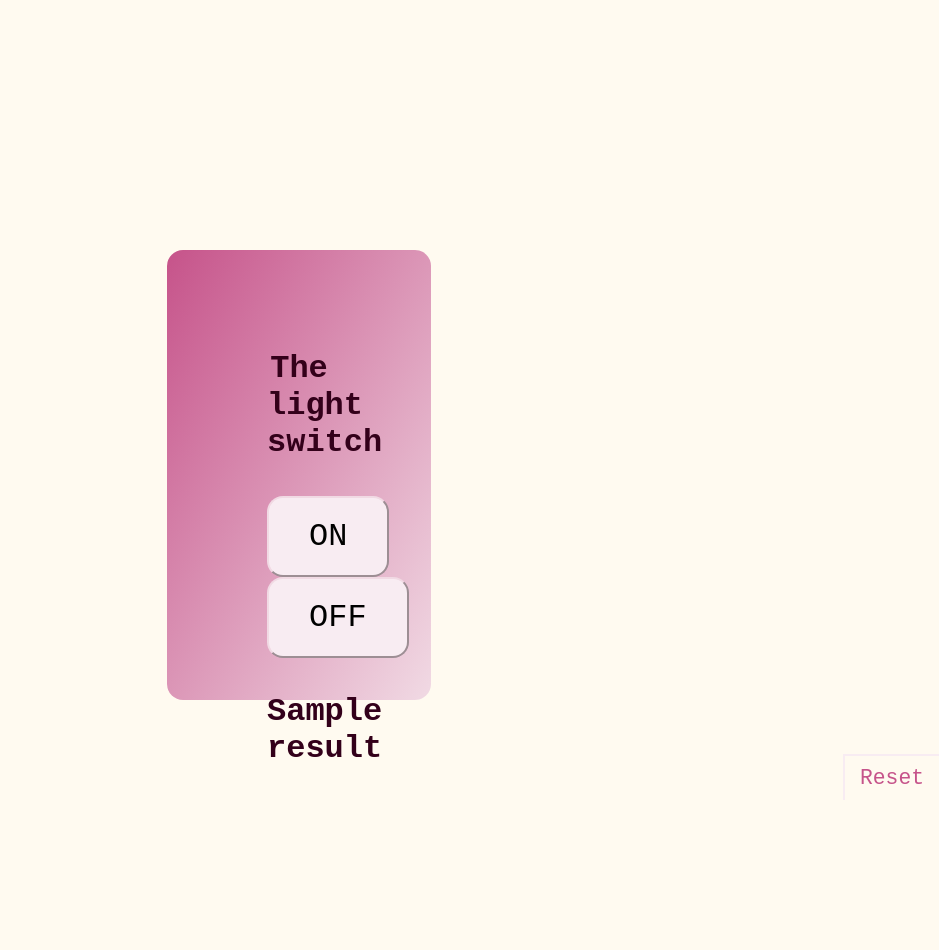
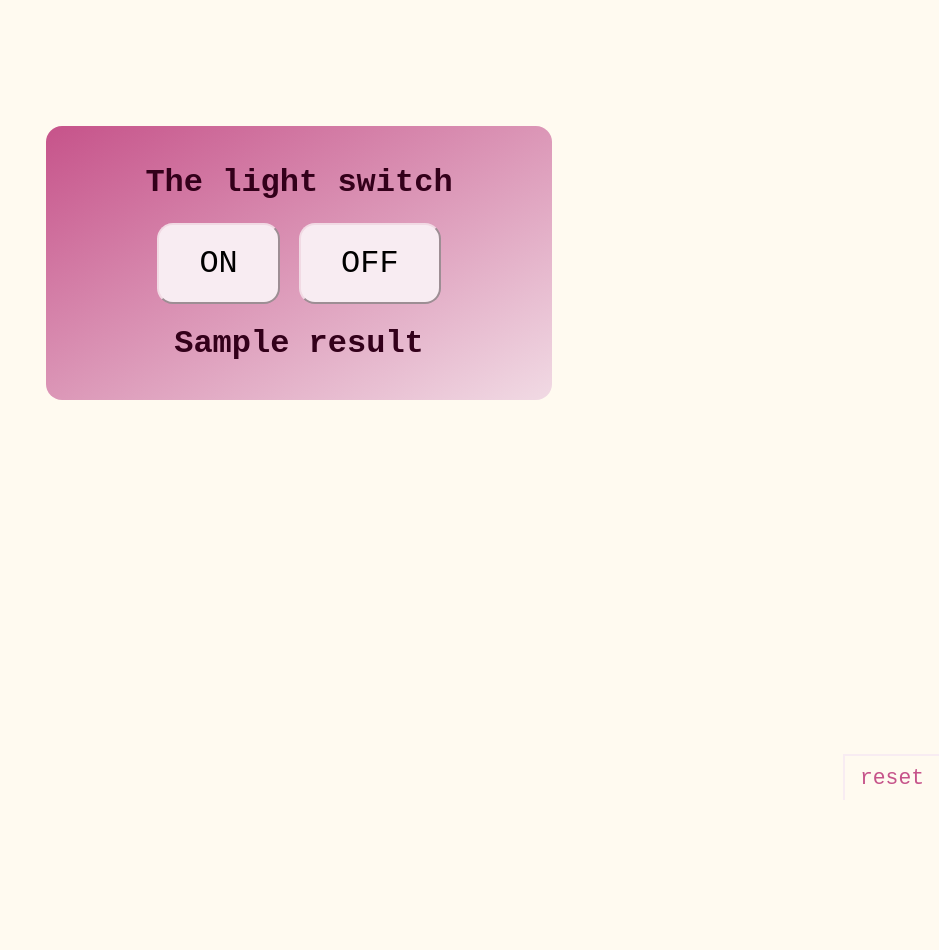
Before and after one commit to crocodundee/web-blink-opi, a Python web app: template template/index.html in a window 1280 px wide. Shown: the whole page, without its empty margins (341-1280 px from the left). After the commit the page ends 800 px from the top, so only its background shows below. Run offline with Jinja, Linux system fonts and the light colour scheme; the template is opened without the code that fills it: most values are stand-ins (such as "Sample title", 1, 10 or a date in 2020).

Commit message:
Add light control module and web-interface with adaptive design

```diff
--- a/style/style.css
+++ b/style/style.css
@@ -7,26 +7,27 @@ body {
     background-color:FloralWhite;
 }
 
-
 h1{
     margin: 0 auto;
     text-align: center;
     color: #33001a;
 }
 
-#main{
-    background: linear-gradient(to top left,#f1dae4, #c6538a);
-    margin: 250px 500px;
-    height: 250px;
-    wight: 250px;
-    padding: 100px 100px;
-    border-radius: 0.5em;
-    /*border: 1px solid #c6538a*/;
+@media only screen{
+    #main{
+        background: linear-gradient(to top left, #f1dae4, #c6538a);
+        margin: 10% 30%;
+        min-height: 25%;
+        min-wight: 25%;
+        padding: 3% 3%;
+        border-radius: 0.5em;
+    }
 }
 
 form{
-    margin: 35px auto;
+    margin: 5% auto;
     text-align: center;
+    display: block;
 }
 
 .button{
--- a/template/index.html
+++ b/template/index.html
@@ -15,7 +15,7 @@
     <h1>{{ result }}</h1>
     </div>
     <form action="reset">
-        <input class="reset" type="submit" name="reset" value="Reset">
+        <input class="reset" type="submit" name="reset" value="reset">
     </form>
 </body>
 </html>
```
Also changed, not shown: led.py (+14 -1 lines), server.py (+8 -0 lines).
